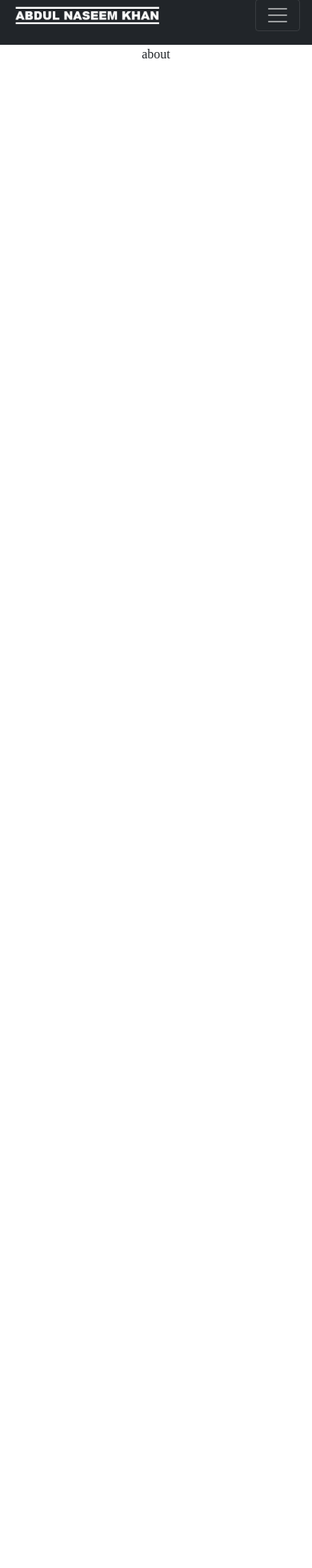
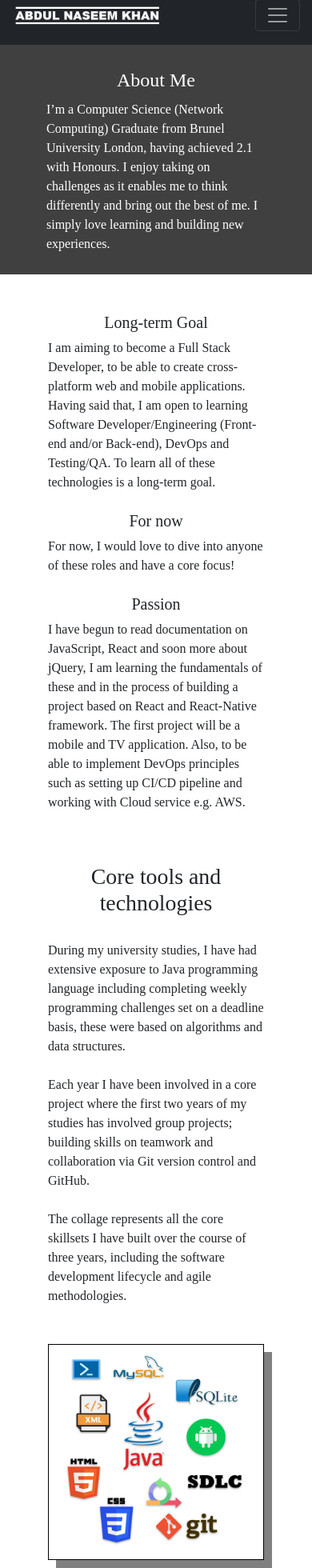
Before and after one commit to abdulnaseem/test-deploy-aws, a React (Create React App) app: page /about in a window 390 px wide. Shown: the part 18-1978 px from the top of the page at 80% size. Before the commit the page ends 844 px from the top, so only its background shows below. Built offline with nearby package versions, Linux system fonts and the light colour scheme.

Commit message:
added the about page

```diff
--- /dev/null
+++ b/src/pages/about.css
@@ -0,0 +1,58 @@
+.aboutme-header {
+  margin-top: -10px!important;
+  padding: 50px!important;
+  text-align: center;
+  background: #1abc9c;
+  color: white;
+  font-size: 30px;
+  background: rgba(64,64,64,1);
+
+}
+.aboutme{
+  font-size: 50px;
+}
+.short-intro{
+  font-size: 21px;
+}
+
+#more-aboutme{
+  text-align: left;
+}
+#myStack{
+  margin-top: -80px;
+}
+#mystack-info{
+  text-align: left;
+}
+#mystack_collage{
+  width:100%!important;
+  box-shadow: 10px 10px grey;
+  border: 0.5px solid black;
+}
+
+@media only screen and (max-width: 950px) {
+  body{
+    font-size: 16px!important;
+  }
+  .aboutme-header{
+    padding: 10px!important
+  }
+  .aboutme{
+    margin-top: 30px;
+    font-size: 24px!important;
+  }
+  .short-intro{
+    margin-top: 10px!important;
+    font-size: 16px;
+  }
+  .header5{
+    text-align: center;
+  }
+  .mystack{
+    text-align: center!important;
+  }
+  #mystack-info{
+    margin-top: -50px;
+  }
+
+}
--- a/src/pages/about.js
+++ b/src/pages/about.js
@@ -1,10 +1,56 @@
 import React from 'react';
+import './about.css';
+import MyStack from '../assets/mystack_collage.jpg';
 
 const About = () => {
   return (
-    <div>
-      <p>about</p>
-    </div>
+    <>
+
+      <div className="p-1 mt-5 aboutme-header">
+        <h1 className="aboutme" align="center">About Me</h1>
+        <p className="short-intro mt-5 ps-5 pe-5" align="start">
+          I’m a Computer Science (Network Computing) Graduate from Brunel University London, having achieved 2.1 with Honours.
+          I enjoy taking on challenges as it enables me to think differently and bring out the best of me. I simply love
+          learning and building new experiences.<br />
+        </p>
+      </div>
+
+
+      <div className="container">
+        <div id="more-aboutme" className="p-5">
+          <h5 className='header5'>Long-term Goal</h5>
+          I am aiming to become a Full Stack Developer, to be able to create cross-platform web and mobile applications. Having
+          said that, I am open to learning Software Developer/Engineering (Front-end and/or Back-end), DevOps and Testing/QA. To learn all
+          of these technologies is a long-term goal.<br /><br />
+          <h5 className='header5'>For now</h5>
+          For now, I would love to dive into anyone of these roles and have a core focus!<br /><br />
+          <h5 className='header5'>Passion</h5>
+          I have begun to read documentation on JavaScript, React and soon more about jQuery, I am learning the fundamentals of these
+          and in the process of building a project based on React and React-Native framework. The first project will be a mobile and TV application.
+          Also, to be able to implement DevOps principles such as setting up CI/CD pipeline and working with Cloud service e.g. AWS.<br /><br /><br />
+        </div>
+      </div>
+
+      <div id="myStack" className="container hide">
+        <div className="container p-5">
+          <div className="row">
+            <div className="col-lg-4 align-self-center col-md-6 col-xs-6 boxy pb-5">
+              <h1 className="mystack" align="left">Core tools and technologies</h1><br />
+            </div>
+            <div className="col-lg-4 align-self-center col-md-6 col-xs-6 boxy pb-5" id="mystack-info">
+              During my university studies, I have had extensive exposure to Java programming language including completing weekly programming challenges set on a deadline basis, these were based on algorithms and data structures.
+              <br /><br />
+              Each year I have been involved in a core project where the first two years of my studies has involved group projects; building skills on teamwork and collaboration via Git version control and GitHub.
+              <br /><br />
+              The collage represents all the core skillsets I have built over the course of three years, including the software development lifecycle and agile methodologies.
+            </div>
+            <div className="col-lg-4 col-md-6 col-xs-6 boxy pb-5">
+              <img id="mystack_collage" src={MyStack} alt="" />
+            </div>
+          </div>
+        </div>
+      </div>
+    </>
   );
 };
 
```
